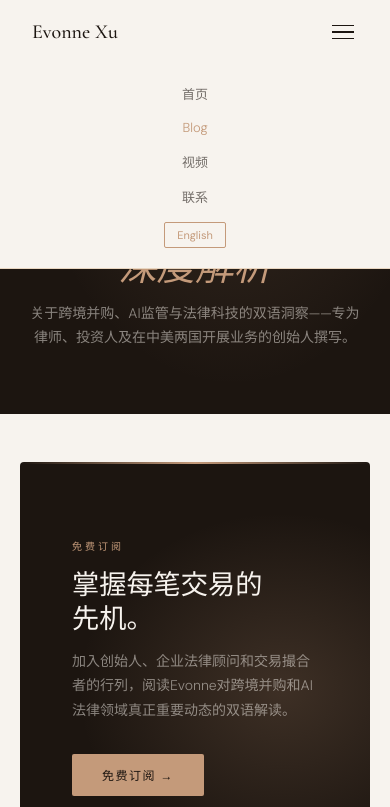
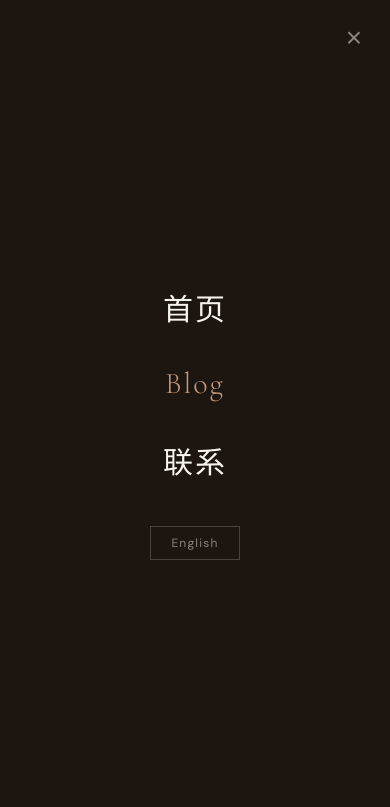
Before and after one commit to yangxuevonne-stack/yangxuevonne-stack.github.io, a plain HTML site: page blog.html in a window 390 px wide. Both pictures are taken after a click on the button "Menu". Shown: the top 807 px of the page. Drawn offline with nearby package versions, Linux system fonts and the light colour scheme.

Commit message:
update: blog.html nav 改为 fixed+全屏遮层，与首页风格一致，手机上 Home 链接清晰可见
Co-Authored-By: Claude Sonnet 4.6 <noreply@anthropic.com>

```diff
--- a/blog.html
+++ b/blog.html
@@ -15,24 +15,33 @@
     body { background:var(--cream); color:var(--dark); font-family:'DM Sans',sans-serif; font-weight:300; }
 
     /* NAV */
-    .navbar { position:sticky; top:0; z-index:100; background:var(--cream); border-bottom:1px solid var(--blush); }
-    .nav-container { max-width:1100px; margin:0 auto; padding:0 32px; height:64px; display:flex; align-items:center; justify-content:space-between; }
-    .nav-logo { font-family:'Cormorant Garamond',serif; font-size:1.25rem; font-weight:500; color:var(--dark); text-decoration:none; }
-    .nav-links { display:flex; align-items:center; gap:28px; }
-    .nav-links a { font-size:13px; color:var(--dark); text-decoration:none; opacity:.6; transition:opacity .2s; }
-    .nav-links a:hover, .nav-links a.active { opacity:1; color:var(--gold); }
-    .lang-toggle { background:none; border:1px solid var(--gold); color:var(--gold); font-family:'DM Sans',sans-serif; font-size:11px; padding:5px 12px; border-radius:2px; cursor:pointer; transition:all .2s; }
+    .blog-nav { position:fixed; top:0; left:0; right:0; z-index:100; display:flex; align-items:center; justify-content:space-between; padding:0 60px; height:72px; background:rgba(250,248,245,0.95); backdrop-filter:blur(12px); border-bottom:1px solid rgba(196,154,122,0.2); }
+    .nav-logo { font-family:'Cormorant Garamond',serif; font-size:18px; font-weight:600; letter-spacing:2px; color:var(--dark); text-decoration:none; white-space:nowrap; }
+    .nav-links { display:flex; list-style:none; gap:36px; align-items:center; }
+    .nav-links a { font-size:12px; letter-spacing:1.5px; text-transform:uppercase; color:var(--text-muted); text-decoration:none; transition:color 0.2s; }
+    .nav-links a:hover, .nav-links a.active { color:var(--gold); }
+    .nav-cta-link { background:var(--dark); color:var(--cream) !important; padding:10px 22px; font-size:11px !important; letter-spacing:1.5px; transition:background 0.2s !important; }
+    .nav-cta-link:hover { background:var(--gold) !important; color:var(--dark) !important; }
+    .lang-toggle { background:none; border:1px solid rgba(196,154,122,.4); color:var(--gold); font-family:'DM Sans',sans-serif; font-size:11px; padding:5px 14px; cursor:pointer; letter-spacing:.08em; transition:all .2s; }
     .lang-toggle:hover { background:var(--gold); color:var(--dark); }
-    .hamburger { display:none; flex-direction:column; gap:5px; background:none; border:none; cursor:pointer; padding:4px; }
-    .hamburger span { display:block; width:22px; height:1.5px; background:var(--dark); }
+    .nav-hamburger { display:none; flex-direction:column; gap:5px; background:none; border:none; cursor:pointer; padding:8px; }
+    .nav-hamburger span { display:block; width:22px; height:1.5px; background:var(--dark); }
+    .nav-mobile-menu { display:none; position:fixed; inset:0; background:var(--dark); z-index:200; flex-direction:column; align-items:center; justify-content:center; gap:36px; }
+    .nav-mobile-menu.open { display:flex; }
+    .nav-mobile-menu a { font-family:'Cormorant Garamond',serif; font-size:30px; font-weight:300; color:var(--cream); letter-spacing:2px; text-decoration:none; transition:color .2s; }
+    .nav-mobile-menu a:hover, .nav-mobile-menu a.active { color:var(--gold); }
+    .nav-mobile-close { position:absolute; top:24px; right:28px; background:none; border:none; color:rgba(247,243,238,.5); font-size:28px; cursor:pointer; line-height:1; }
+    .nav-mobile-close:hover { color:var(--cream); }
+    .nav-mobile-lang { margin-top:8px; background:none; border:1px solid rgba(247,243,238,.2); color:rgba(247,243,238,.5); font-family:'DM Sans',sans-serif; font-size:12px; padding:8px 20px; cursor:pointer; letter-spacing:.1em; transition:all .2s; }
+    .nav-mobile-lang:hover { border-color:var(--gold); color:var(--gold); }
     @media(max-width:768px) {
-      .nav-links { display:none; flex-direction:column; position:absolute; top:64px; left:0; right:0; background:var(--cream); padding:20px 32px; border-bottom:1px solid var(--blush); gap:16px; }
-      .nav-links.open { display:flex; }
-      .hamburger { display:flex; }
+      .blog-nav { padding:0 24px; }
+      .nav-links { display:none; }
+      .nav-hamburger { display:flex; }
     }
 
     /* HERO */
-    .blog-hero { background:var(--dark); padding:80px 40px; text-align:center; position:relative; overflow:hidden; }
+    .blog-hero { background:var(--dark); padding:80px 40px; padding-top:calc(80px + 72px); text-align:center; position:relative; overflow:hidden; }
     .blog-hero::before { content:''; position:absolute; inset:0; background:radial-gradient(ellipse at 60% 0%,rgba(196,154,122,.18) 0%,transparent 65%); pointer-events:none; }
     .eyebrow { font-size:11px; letter-spacing:3px; text-transform:uppercase; color:var(--gold); margin-bottom:20px; }
     .section-divider { width:48px; height:1px; background:var(--gold); margin:28px auto; opacity:.6; }
@@ -133,21 +142,26 @@
 </head>
 <body class="lang-zh">
 
-<nav class="navbar">
-  <div class="nav-container">
-    <a href="index.html" class="nav-logo">Evonne Xu</a>
-    <div class="nav-links" id="navLinks">
-      <a href="index.html"><span data-lang="zh">首页</span><span data-lang="en">Home</span></a>
-      <a href="blog.html" class="active">Blog</a>
-      <a href="videos.html"><span data-lang="zh">视频</span><span data-lang="en">Videos</span></a>
-      <a href="index.html#contact"><span data-lang="zh">联系</span><span data-lang="en">Contact</span></a>
-      <button class="lang-toggle" onclick="toggleLang()" id="langBtn">English</button>
-    </div>
-    <button class="hamburger" onclick="document.getElementById('navLinks').classList.toggle('open')" aria-label="Menu">
-      <span></span><span></span><span></span>
-    </button>
-  </div>
+<nav class="blog-nav">
+  <a href="index.html" class="nav-logo">Evonne Xu Legal</a>
+  <ul class="nav-links">
+    <li><a href="index.html"><span data-lang="zh">首页</span><span data-lang="en">Home</span></a></li>
+    <li><a href="blog.html" class="active">Blog</a></li>
+    <li><a href="index.html#contact"><span data-lang="zh">联系</span><span data-lang="en">Contact</span></a></li>
+    <li><button class="lang-toggle" onclick="toggleLang()" id="langBtn">English</button></li>
+  </ul>
+  <button class="nav-hamburger" onclick="document.getElementById('blogMobileMenu').classList.add('open')" aria-label="Menu">
+    <span></span><span></span><span></span>
+  </button>
 </nav>
+
+<div class="nav-mobile-menu" id="blogMobileMenu">
+  <button class="nav-mobile-close" onclick="document.getElementById('blogMobileMenu').classList.remove('open')">×</button>
+  <a href="index.html"><span data-lang="zh">首页</span><span data-lang="en">Home</span></a>
+  <a href="blog.html" class="active">Blog</a>
+  <a href="index.html#contact"><span data-lang="zh">联系</span><span data-lang="en">Contact</span></a>
+  <button class="nav-mobile-lang" onclick="toggleLang();document.getElementById('blogMobileMenu').classList.remove('open')" id="langBtnMobile">English</button>
+</div>
 
 <section class="blog-hero">
   <p class="eyebrow"><span data-lang="zh">洞察 · 深度分析</span><span data-lang="en">Insights · Deep Analysis</span></p>
@@ -233,14 +247,20 @@
 
 <script>
   /* ── Language ── */
+  function setLangLabel(l) {
+    const t = l === 'zh' ? 'English' : '中文';
+    document.getElementById('langBtn').textContent = t;
+    const m = document.getElementById('langBtnMobile');
+    if (m) m.textContent = t;
+  }
   const saved = localStorage.getItem('lang') || 'zh';
   document.body.className = 'lang-' + saved;
-  document.getElementById('langBtn').textContent = saved === 'zh' ? 'English' : '中文';
+  setLangLabel(saved);
 
   function toggleLang() {
     const next = document.body.classList.contains('lang-zh') ? 'en' : 'zh';
     document.body.className = 'lang-' + next;
-    document.getElementById('langBtn').textContent = next === 'zh' ? 'English' : '中文';
+    setLangLabel(next);
     localStorage.setItem('lang', next);
     if (window._posts) renderPosts(window._posts);
   }
```
